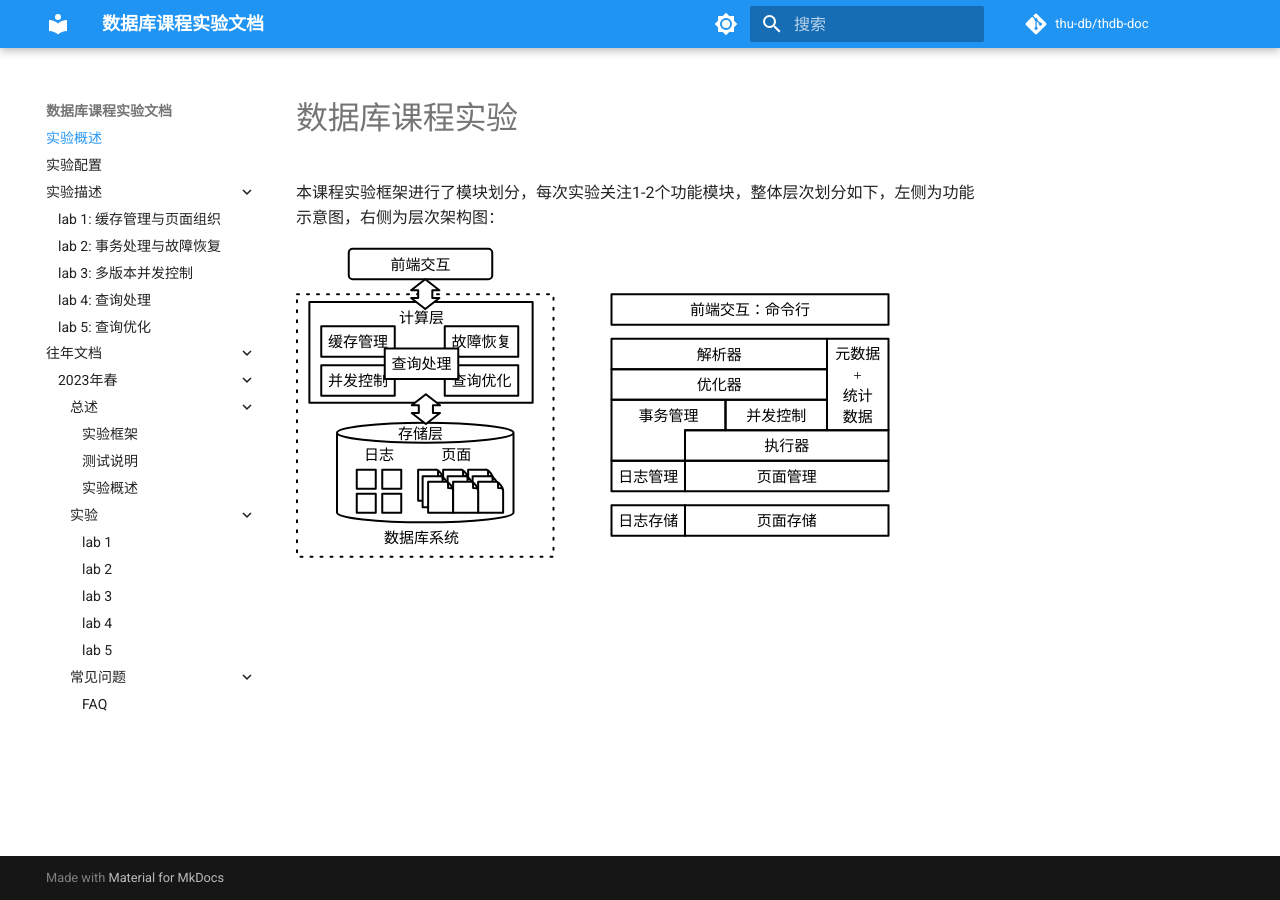
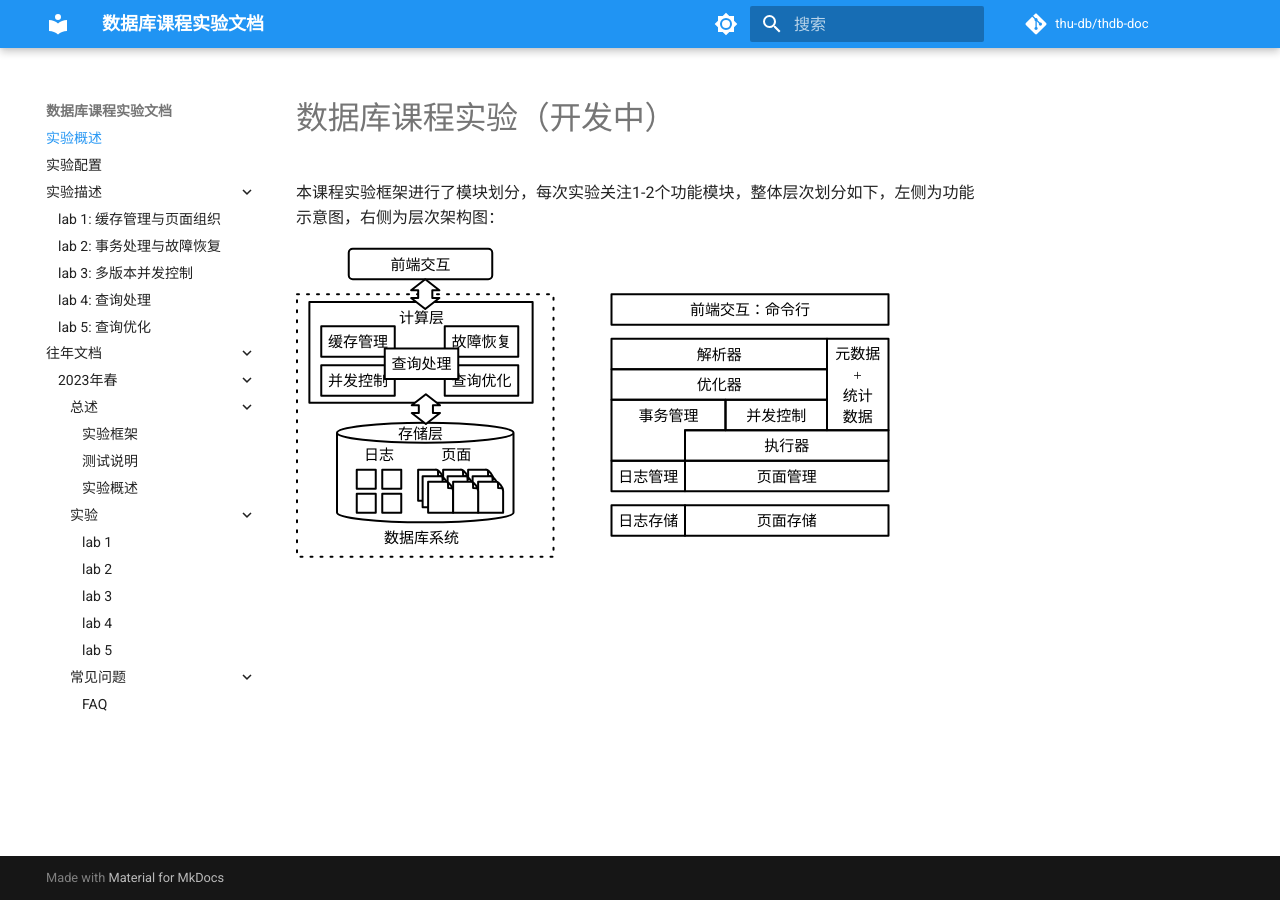
Before and after one commit to thu-db/huadb-doc, an MkDocs documentation site: the page built from docs/index.md, in a window 1280 px wide. Built offline with MkDocs 1.6.1 and Material for MkDocs 9.7.7, drawn with Linux system fonts in a browser that asks for light colours; comment, search, counter and statistics services are not loaded.

Commit message:
Add under construction in frontpage

```diff
--- a/docs/index.md
+++ b/docs/index.md
@@ -1,4 +1,4 @@
-# 数据库课程实验
+# 数据库课程实验（开发中）
 
 本课程实验框架进行了模块划分，每次实验关注1-2个功能模块，整体层次划分如下，左侧为功能示意图，右侧为层次架构图：
 
```
